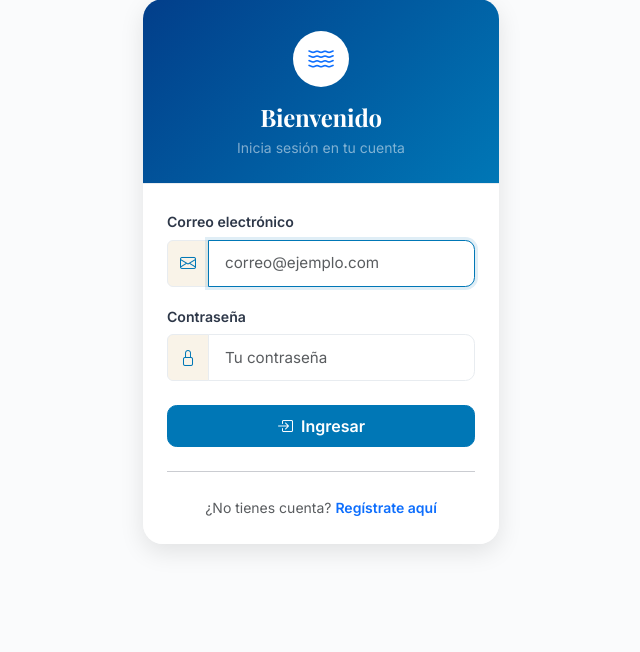
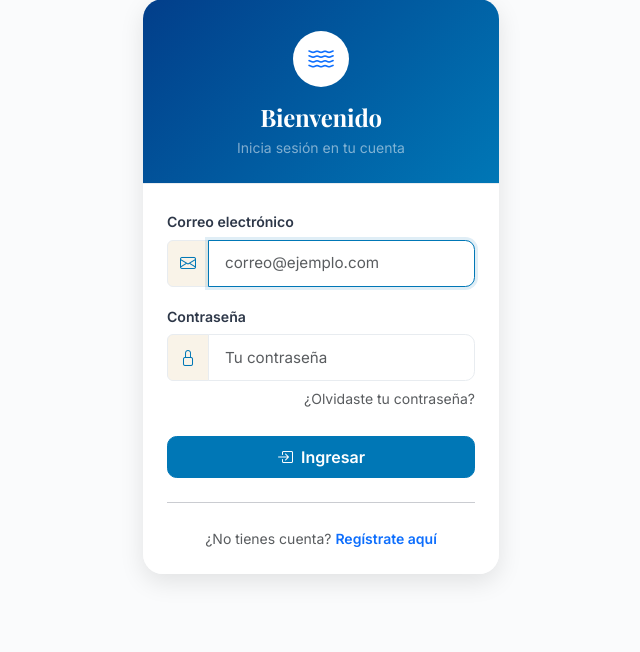
Before and after one commit to marco-jimenez-ch/HotelPacificReef, a Django app: page /accounts/login/ in a window 1280 px wide. Shown: the part 135-787 px from the top of the page, without its empty margins (319-959 px from the left). Run offline with Django 5.2, Linux system fonts and the light colour scheme.

Commit message:
fix: agregar link olvidaste contraseña en login

```diff
--- a/apps/accounts/templates/accounts/login.html
+++ b/apps/accounts/templates/accounts/login.html
@@ -16,6 +16,14 @@
         <p class="text-white-50 small mb-0">Inicia sesión en tu cuenta</p>
       </div>
       <div class="p-4 bg-white">
+        {% if messages %}
+          {% for message in messages %}
+            <div class="alert alert-{{ message.tags }} alert-dismissible fade show" role="alert">
+              {{ message }}
+              <button type="button" class="btn-close" data-bs-dismiss="alert"></button>
+            </div>
+          {% endfor %}
+        {% endif %}
         <form method="post" novalidate>
           {% csrf_token %}
           <div class="mb-3">
@@ -26,13 +34,18 @@
                      placeholder="correo@ejemplo.com" required autofocus>
             </div>
           </div>
-          <div class="mb-4">
+          <div class="mb-1">
             <label for="password" class="form-label">Contraseña</label>
             <div class="input-group">
               <span class="input-group-text"><i class="bi bi-lock"></i></span>
               <input type="password" name="password" id="password" class="form-control"
                      placeholder="Tu contraseña" required>
             </div>
+          </div>
+          <div class="text-end mb-4">
+            <a href="{% url 'password_reset' %}" class="text-decoration-none small text-muted">
+              ¿Olvidaste tu contraseña?
+            </a>
           </div>
           <button type="submit" class="btn btn-primary w-100 py-2 fw-semibold">
             <i class="bi bi-box-arrow-in-right me-2"></i>Ingresar
```
